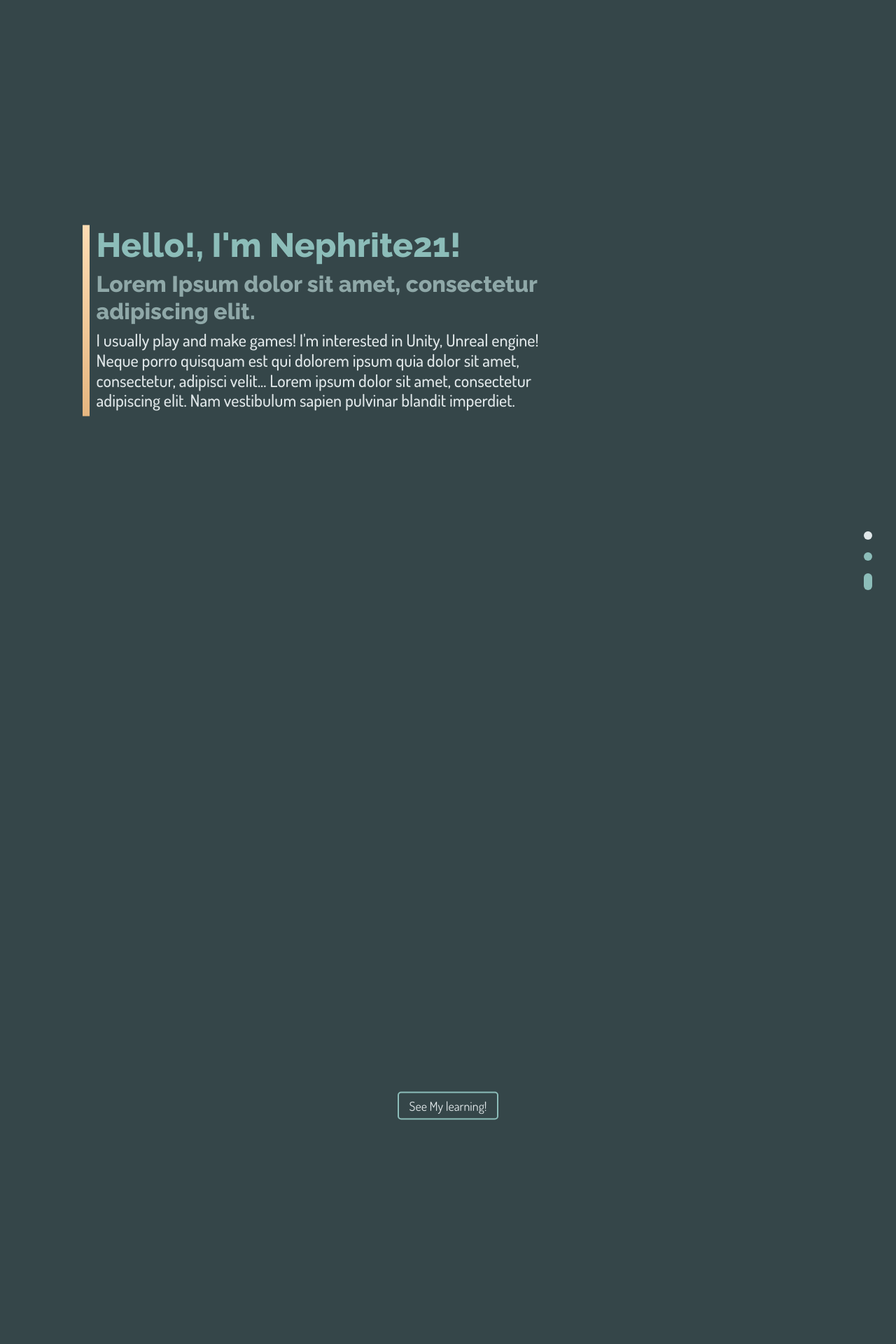
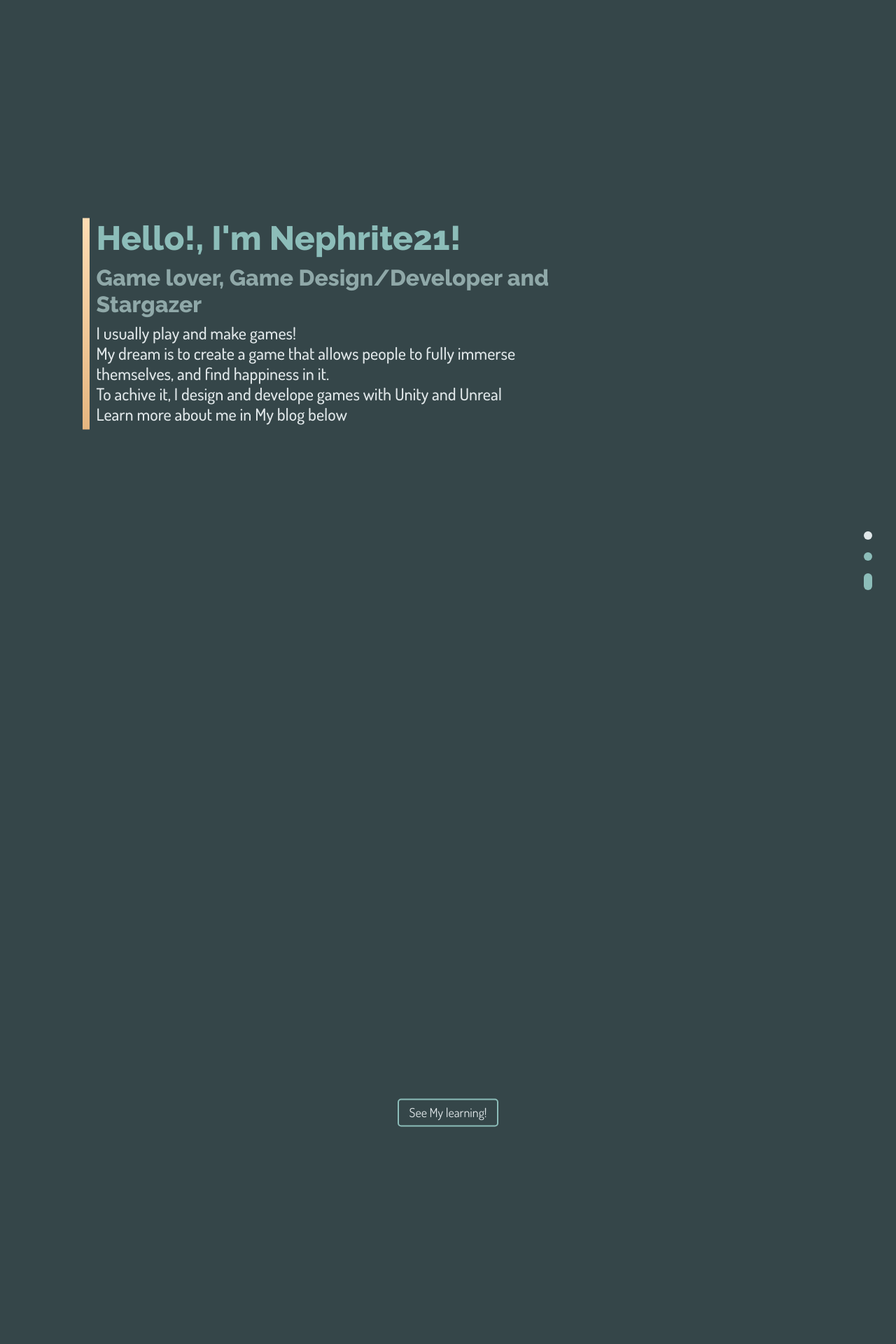
Before and after one commit to Nephrite21/Nephrite21.github.io, a Jekyll site: the page built from index.html, in a window 1280 px wide. Shown: the part 816-2736 px from the top of the page at 70% size. Built offline with Jekyll 4.4.1, drawn with Linux system fonts in a browser that asks for light colours; some of the changed text lies outside the part shown.

Commit message:
Edit Texts
text edited

```diff
--- a/_config.yml
+++ b/_config.yml
@@ -10,7 +10,8 @@
 #about page introduction
 introduction:
   greeting: Hello!, I'm Nephrite21!
-  introductionAboutMe:  I usually play and make games! I'm interested in Unity, Unreal engine! Neque porro quisquam est qui dolorem ipsum quia dolor sit amet, consectetur, adipisci velit... Lorem ipsum dolor sit amet, consectetur adipiscing elit. Nam vestibulum sapien pulvinar blandit imperdiet.
+  introductionAboutMe:  I usually play and make games!<br>My dream is to create a game that allows people to fully immerse themselves, and find happiness in it.<br>To achive it, I design and develope games with Unity and Unreal<br> Learn more about me in My blog below
+
 
 
 # 1 icon = 1 detail
@@ -47,17 +48,11 @@
         link: https://www.naver.com/
         description: qwe is a goood website
   - skillName: Html - Css - JavaScript
-    skillDetail: Nulla facilisi. Integer ac massa in elit condimentum viverra. Suspendisse sodales nulla sagittis congue vulputate. Mauris ornare, libero id suscipit dignissim, eros ipsum scelerisque nisl, in tincidunt urna sapien eu diam. Vestibulum auctor, velit quis pretium vulputate, quam nunc vehicula eros, nec accumsan felis odio quis ante.
+    skillDetail: asd
     previousWork:
       - title: qwe
-        link: https://www.naver.com/
-        description: qwe is a goood website
-      - title: zxc
-        link: https://www.naver.com/
-        description: zxc is a goood website
-      - title: asd
-        link: https://www.naver.com/
-        description: asd is a goood website
+        link: https://nephrite21.github.io/
+        description: The site you are viewing right now is built by myself with HTML/CSS/JS with jquery,bootstrap and Jekyll etc.
 
 Works:
   - img: /assets/img/game.png
--- a/_layouts/about.html
+++ b/_layouts/about.html
@@ -27,7 +27,7 @@
       <div id="introduction">
         <h1 class="Main-color font-Raleway" style="font-weight: bold">{{ site.introduction.greeting }}</h1>
         <h2 class="SubText-color font-Raleway" style="font-weight: bold;">
-          Lorem Ipsum dolor sit amet, consectetur adipiscing elit.</h2>
+          Game lover, Game Design/Developer and Stargazer</h2>
         <h4 class="Bright-color font-Dosis" style="font-size: 1.5rem;">
           {{ site.introduction.introductionAboutMe }}
         </h4>
@@ -63,9 +63,9 @@
             {{ item.skillName }}
           </div>
           <div class="horizontal-flex">
-            <div class="description skill-detail Bright-color beforeLeftLine font-Dosis">
+            <!--<div class="description skill-detail Bright-color beforeLeftLine font-Dosis">
               {{ item.skillDetail }}
-            </div>
+            </div>-->
             <div class="description beforeLeftLine font-Dosis">
               <p>PreviousWork</p>
               <ul>
@@ -106,7 +106,7 @@
             Main content
           </div>
           <div id="main-content-description-text">
-            Lorem ipsum dolor sit amet, consectetur adipiscing elit. Praesent a commodo nibh. Quisque non ligula ante. Praesent sed nunc eget arcu iaculis sagittis. Donec et convallis leo. Nulla sodales nibh nisi, vehicula condimentum erat rhoncus ut.
+            WIP
           </div>
         </div>
         <button id="main-content-description-button" class="show-detail-button font-Dosis Bright-color" >Learn more</button>
```
